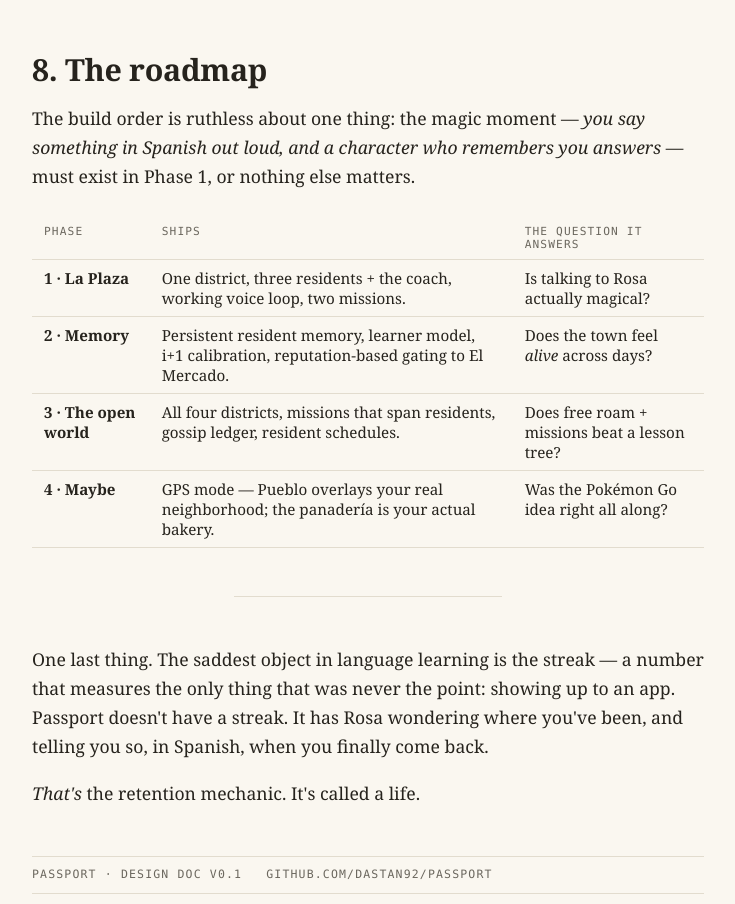
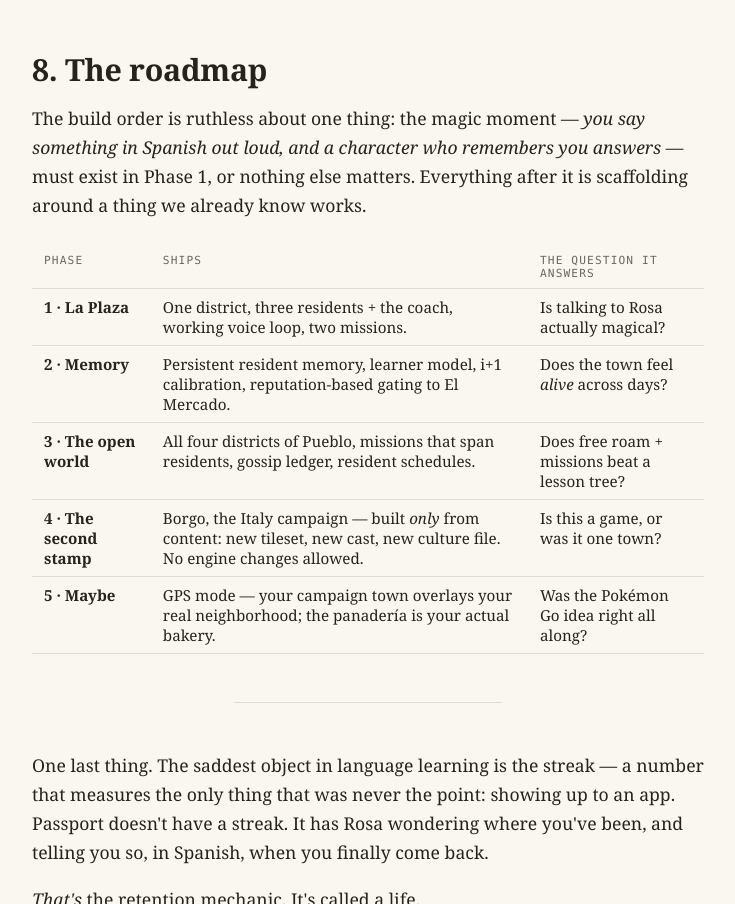
Before and after one commit to dastan92/passport, a plain HTML site: page docs/index.html in a window 1280 px wide. Shown: the part 10778-11682 px from the top of the page, without its empty margins (272-1007 px from the left). Drawn offline with Linux system fonts and the light colour scheme.

Commit message:
Roadmap: add second-campaign phase as the country-agnostic proof

```diff
--- a/docs/index.html
+++ b/docs/index.html
@@ -605,15 +605,16 @@
 
 <h2>8. The roadmap</h2>
 
-<p>The build order is ruthless about one thing: the magic moment — <em>you say something in Spanish out loud, and a character who remembers you answers</em> — must exist in Phase 1, or nothing else matters.</p>
+<p>The build order is ruthless about one thing: the magic moment — <em>you say something in Spanish out loud, and a character who remembers you answers</em> — must exist in Phase 1, or nothing else matters. Everything after it is scaffolding around a thing we already know works.</p>
 
 <div class="table-wrap">
 <table>
   <tr><th>Phase</th><th>Ships</th><th>The question it answers</th></tr>
   <tr><td><strong>1 · La Plaza</strong></td><td>One district, three residents + the coach, working voice loop, two missions.</td><td>Is talking to Rosa actually magical?</td></tr>
   <tr><td><strong>2 · Memory</strong></td><td>Persistent resident memory, learner model, i+1 calibration, reputation-based gating to El Mercado.</td><td>Does the town feel <em>alive</em> across days?</td></tr>
-  <tr><td><strong>3 · The open world</strong></td><td>All four districts, missions that span residents, gossip ledger, resident schedules.</td><td>Does free roam + missions beat a lesson tree?</td></tr>
-  <tr><td><strong>4 · Maybe</strong></td><td>GPS mode — Pueblo overlays your real neighborhood; the panadería is your actual bakery.</td><td>Was the Pokémon Go idea right all along?</td></tr>
+  <tr><td><strong>3 · The open world</strong></td><td>All four districts of Pueblo, missions that span residents, gossip ledger, resident schedules.</td><td>Does free roam + missions beat a lesson tree?</td></tr>
+  <tr><td><strong>4 · The second stamp</strong></td><td>Borgo, the Italy campaign — built <em>only</em> from content: new tileset, new cast, new culture file. No engine changes allowed.</td><td>Is this a game, or was it one town?</td></tr>
+  <tr><td><strong>5 · Maybe</strong></td><td>GPS mode — your campaign town overlays your real neighborhood; the panadería is your actual bakery.</td><td>Was the Pokémon Go idea right all along?</td></tr>
 </table>
 </div>
 
```
